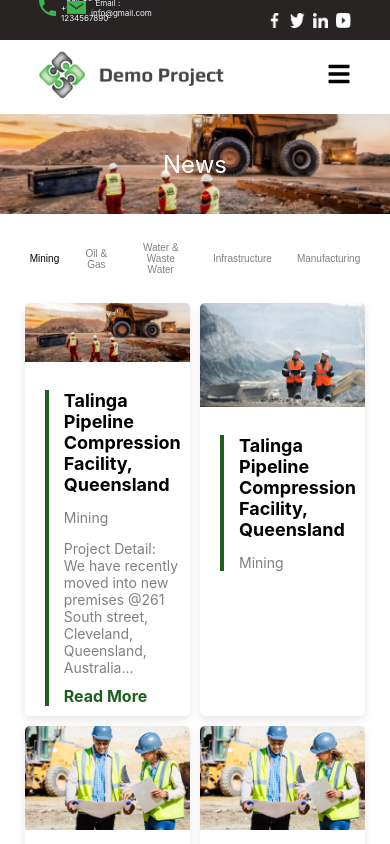
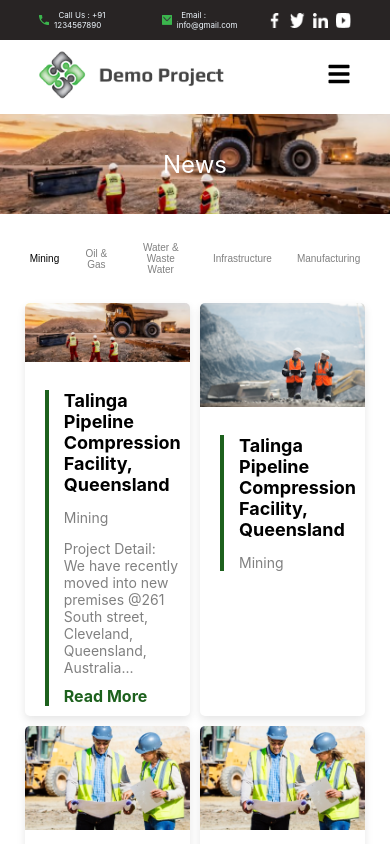
Before and after one commit to amaansodagar786/practical, a React (Create React App) app: page / in a window 390 px wide. Shown: the top 844 px of the page. Built offline with nearby package versions, Linux system fonts and the light colour scheme.

Commit message:
new commit

```diff
--- a/src/Componants/Footer/Footer.scss
+++ b/src/Componants/Footer/Footer.scss
@@ -98,6 +98,12 @@
     font-size: 14px;
     padding: 2px;
   }
+
+
+
+  // RESPONSIVE
+
+
   @media (max-width: 500px) {
     .footer {
       width: 95%;
--- a/src/Componants/Header/Header1.scss
+++ b/src/Componants/Header/Header1.scss
@@ -50,13 +50,18 @@
       gap: 10px;
 
       .contact-info {
-        gap: 10px;
+        flex-direction: row;
+        // gap: 10px;
 
         span {
-          font-size: 8px;
-            width: 15px;
-            height: 15px;
+            font-size: 8px;
             margin-right: 3px;
+
+            img
+            {
+              width: 10px;
+          height: 10px;
+            }
         }
       }
 
```
